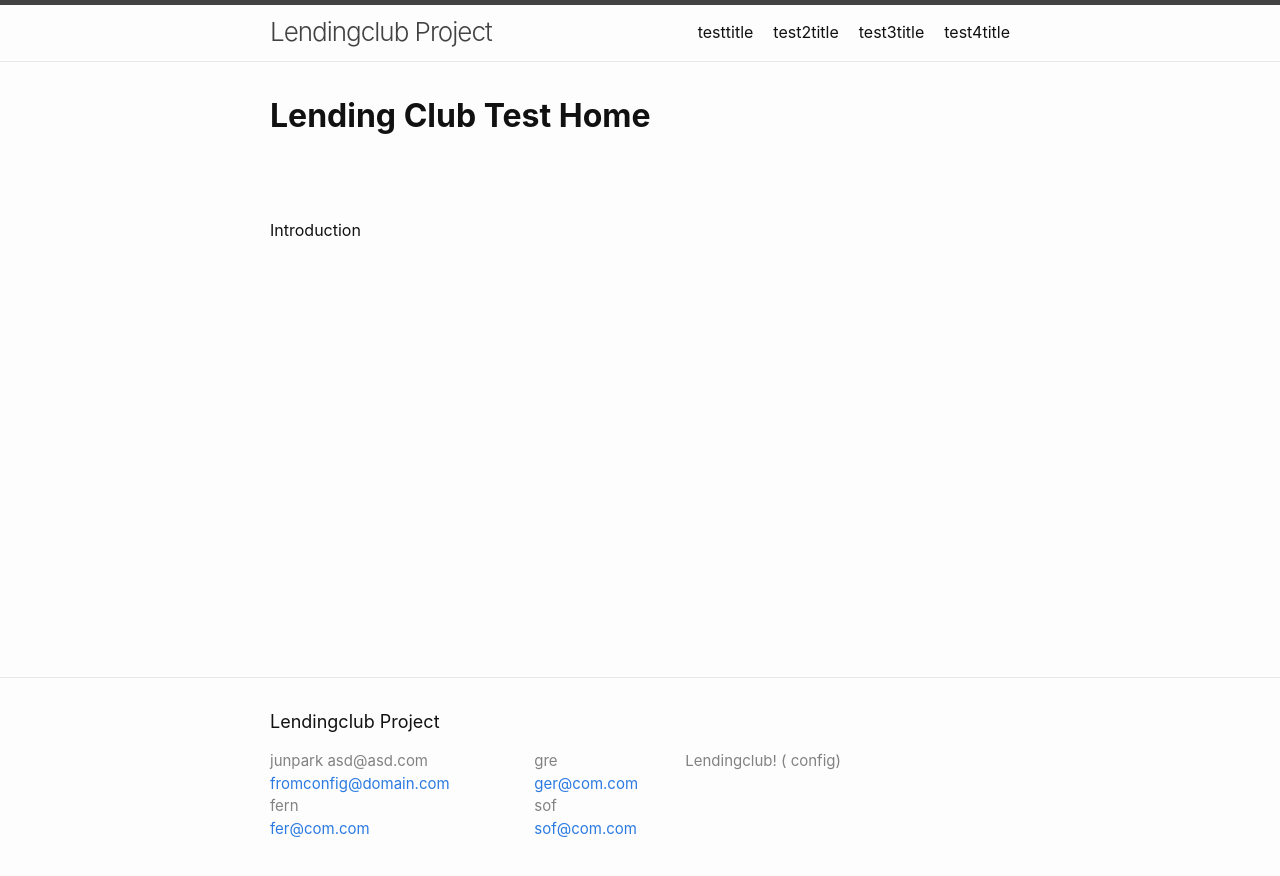
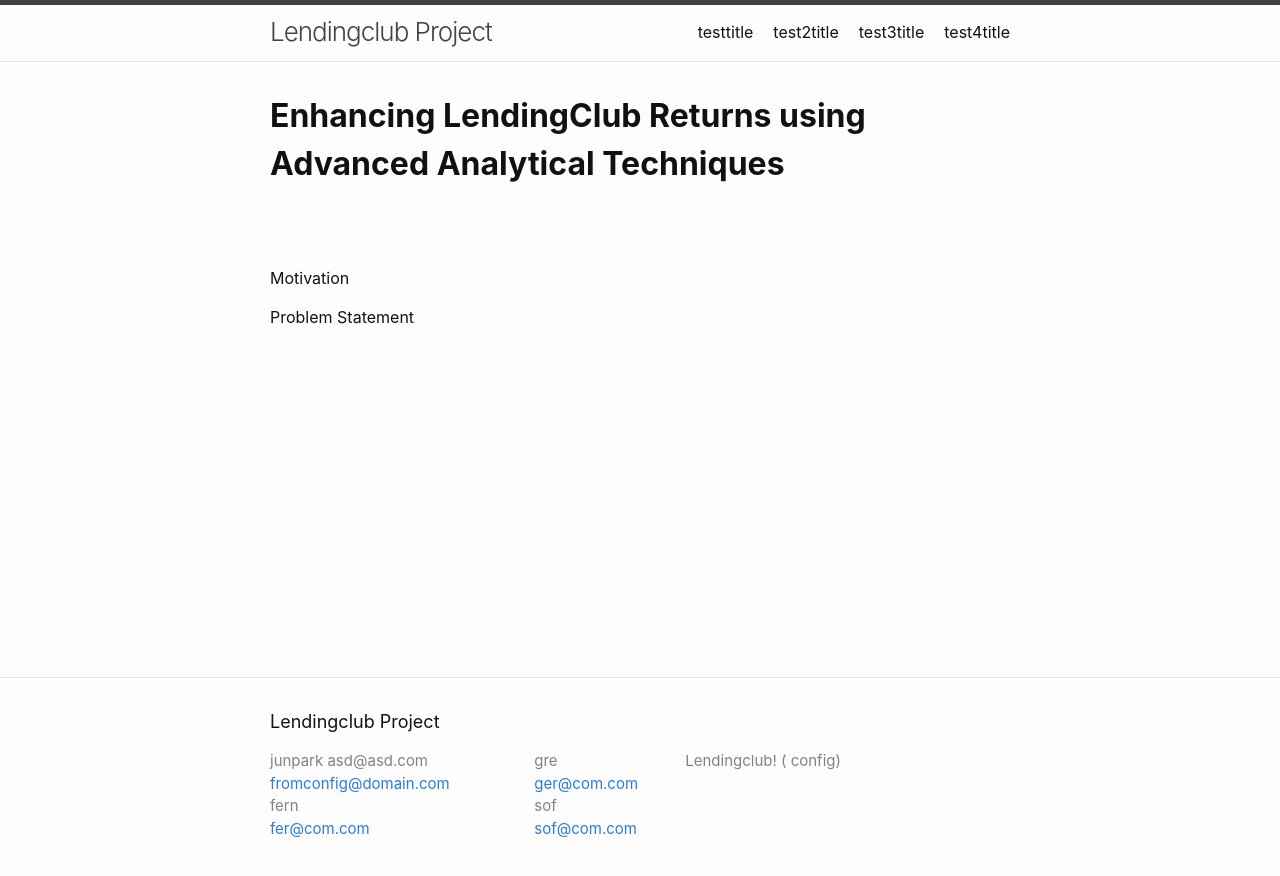
Before and after one commit to junparkh/LendingClub, a Jekyll site: the page built from index.md, in a window 1280 px wide. Shown: the top 876 px of the page. Built offline with Jekyll 4.4.1, drawn with Linux system fonts in a browser that asks for light colours.

Commit message:
Update home.html

```diff
--- a/_layouts/home.html
+++ b/_layouts/home.html
@@ -2,6 +2,7 @@
 layout: default
 ---
 
-<h1><strong>Lending Club Test Home</strong></h1>
+<h1><strong>Enhancing LendingClub Returns using Advanced Analytical Techniques</strong></h1>
 <h1>&nbsp;</h1>
-<h4>Introduction</h4>
+<h4>Motivation</h4>
+<h4>Problem Statement</h4>
```
